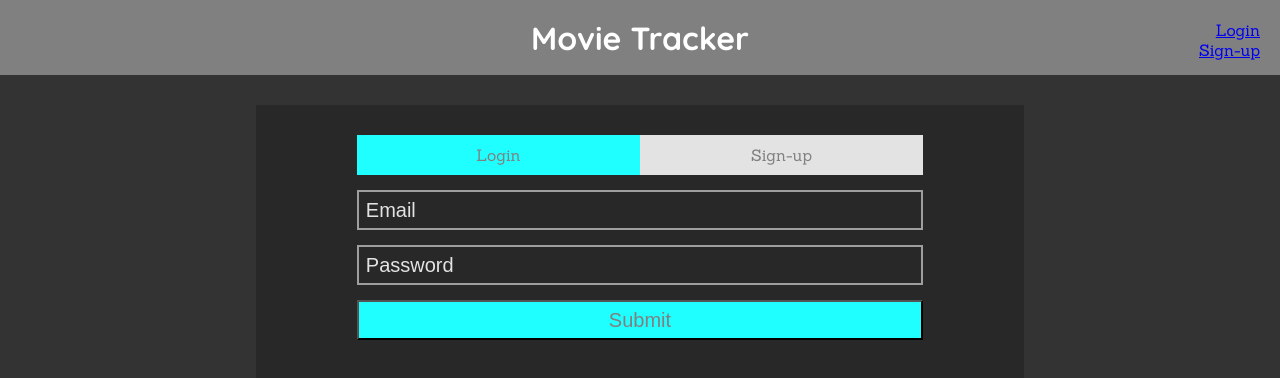
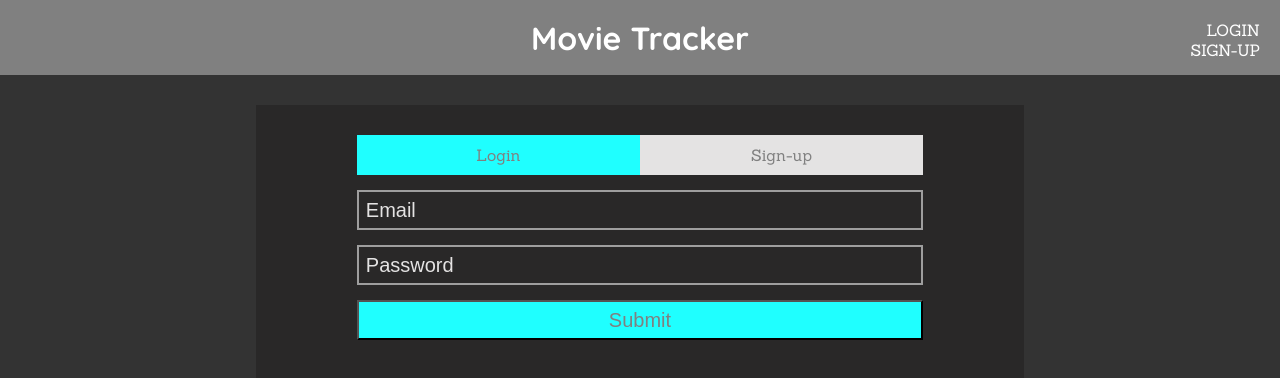
Before and after one commit to rmorgan323/movie-tracker, a React (Create React App) app: page /login in a window 1280 px wide. Shown: the top 378 px of the page. Built offline with nearby package versions, Linux system fonts and the light colour scheme; no server answers.

Commit message:
Login message and nav links styled

```diff
--- a/src/containers/Header/Header.css
+++ b/src/containers/Header/Header.css
@@ -15,6 +15,14 @@
     top: 20px; }
   .header .signup {
     top: 40px; }
+  .header .nav-link {
+    text-decoration: none;
+    color: white;
+    text-transform: uppercase; }
+  .header .nav-link:hover {
+    color: #1fffff; }
+  .header .login-message {
+    color: #1fffff; }
 
 @media screen and (max-width: 400px) {
   .header {
--- a/src/containers/Header/Header.js
+++ b/src/containers/Header/Header.js
@@ -14,8 +14,8 @@ class Header extends Component {
 	noUserRender = () => {
 		return (
 			<div>
-	      <NavLink className="login" to='/login'>Login</NavLink>
-	      <NavLink className="signup" to='/signup'>Sign-up</NavLink>
+	      <NavLink className="login nav-link" to='/login'>Login</NavLink>
+	      <NavLink className="signup nav-link" to='/signup'>Sign-up</NavLink>
 			</div>
 		)
 	}
@@ -23,8 +23,8 @@ class Header extends Component {
 	userRender = () => {
 		return (
 			<div>
-					<div className="login">Welcome, {this.props.user.userInfo.name}</div>
-					<NavLink className="signup" to='/' onClick={this.props.logoutUser} >Sign-Out</NavLink>
+					<div className="login login-message">Welcome, {this.props.user.userInfo.name}</div>
+					<NavLink className="signup nav-link" to='/' onClick={this.props.logoutUser} >Sign-Out</NavLink>
 				</div>
 		)
 	}
--- a/src/containers/Header/Header.scss
+++ b/src/containers/Header/Header.scss
@@ -23,7 +23,25 @@
 	.signup {
 		top: 40px;
 	}
+
+	.nav-link {
+		text-decoration: none;
+		color: white;
+		text-transform: uppercase;
+	}
+
+	.nav-link:hover{
+		color: #1fffff;
+	}
+
+	.login-message {
+		color: #1fffff;
+	}
+
+
 }
+
+
 
 @media screen and (max-width: 400px) {
 	.header {
```
Also changed, not shown: src/containers/ControlledForm/ControlledForm.scss (+0 -12 lines).
